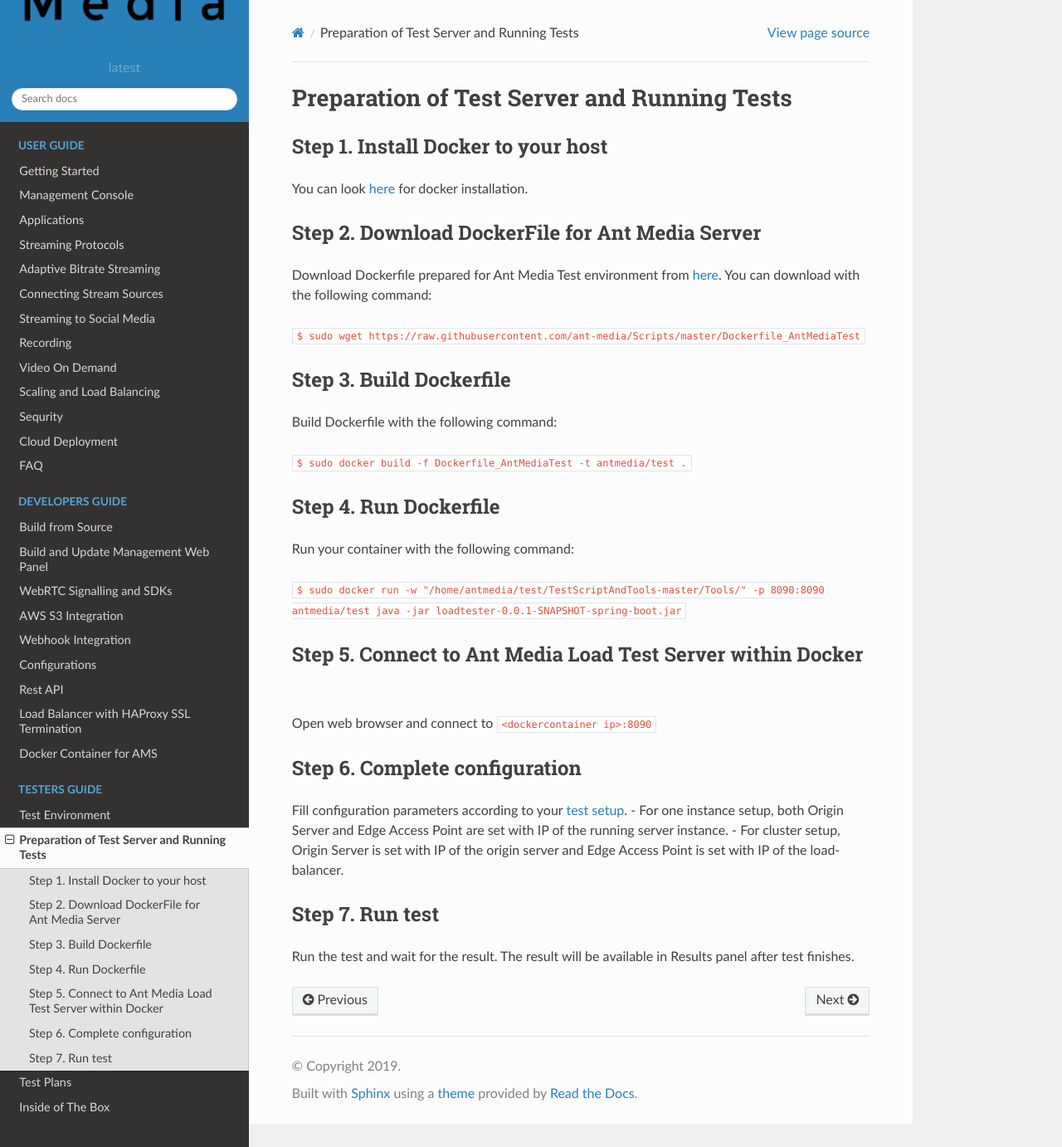
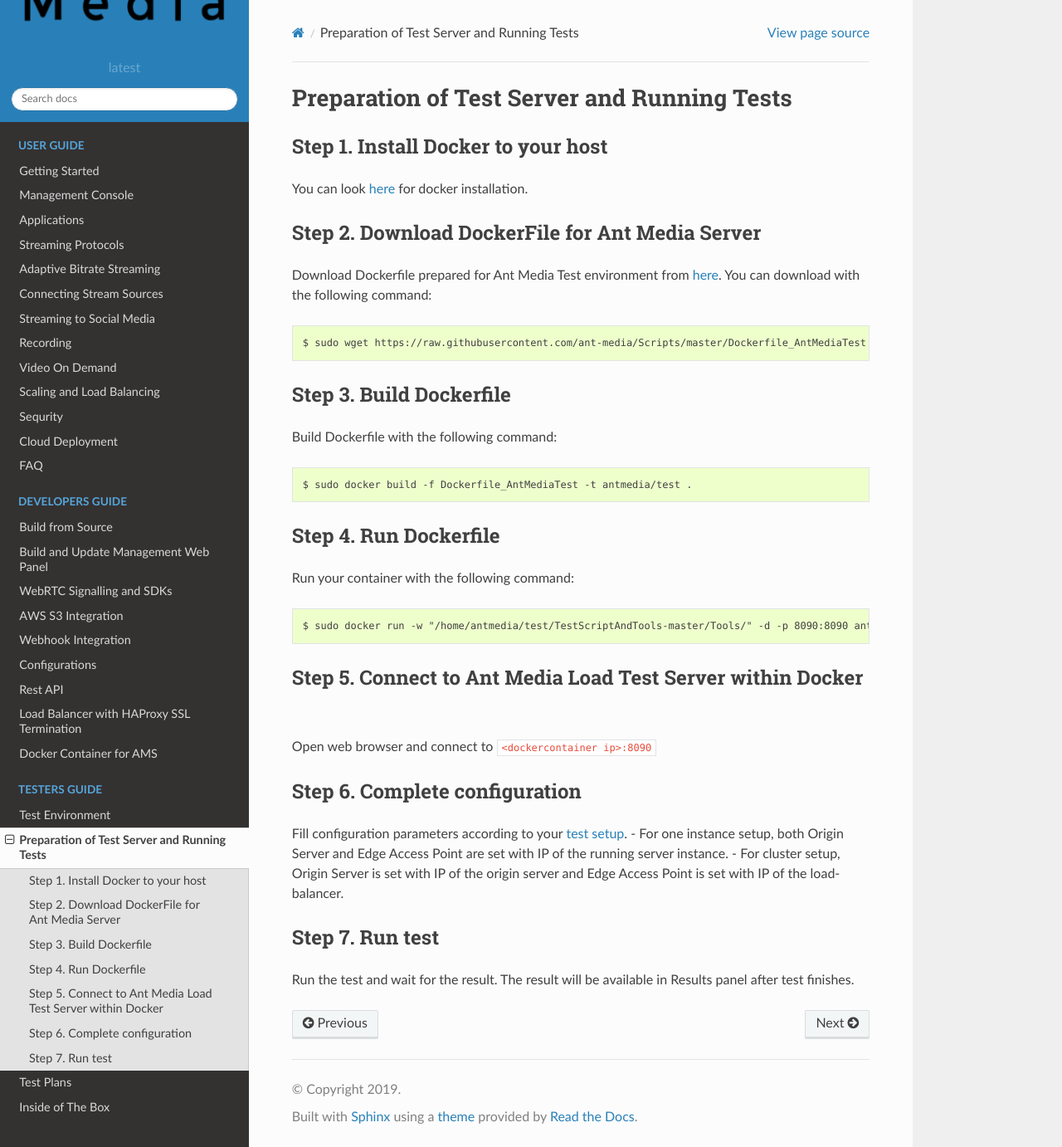
Before and after one commit to sachinmsahrma/Ant-Media-Docs, a Sphinx documentation site: the page built from docs/Preparation-of-Test-Server-and-Running-Tests.rst, in a window 1280 px wide and 1382 px high. Shown: the whole window at 83% size. Built offline with Sphinx 7.4.7 and the Read the Docs theme 2.0.0, drawn with Linux system fonts in a browser that asks for light colours.

```diff
--- a/docs/Preparation-of-Test-Server-and-Running-Tests.rst
+++ b/docs/Preparation-of-Test-Server-and-Running-Tests.rst
@@ -13,22 +13,25 @@ Step 2. Download DockerFile for Ant Media Server
 Download Dockerfile prepared for Ant Media Test environment from
 `here <https://github.com/ant-media/Scripts/blob/master/Dockerfile_AntMediaTest>`__.
 You can download with the following command:
+::
 
-``$ sudo wget https://raw.githubusercontent.com/ant-media/Scripts/master/Dockerfile_AntMediaTest``
+$ sudo wget https://raw.githubusercontent.com/ant-media/Scripts/master/Dockerfile_AntMediaTest
 
 Step 3. Build Dockerfile
 ~~~~~~~~~~~~~~~~~~~~~~~~
 
 Build Dockerfile with the following command:
+::
 
-``$ sudo docker build -f Dockerfile_AntMediaTest -t antmedia/test .``
+$ sudo docker build -f Dockerfile_AntMediaTest -t antmedia/test .
 
 Step 4. Run Dockerfile
 ~~~~~~~~~~~~~~~~~~~~~~
 
 Run your container with the following command:
+::
 
-``$ sudo docker run -w "/home/antmedia/test/TestScriptAndTools-master/Tools/" -p 8090:8090 antmedia/test java -jar loadtester-0.0.1-SNAPSHOT-spring-boot.jar``
+$ sudo docker run -w "/home/antmedia/test/TestScriptAndTools-master/Tools/" -d -p 8090:8090 antmedia/test java -jar loadtester-0.0.1-SNAPSHOT-spring-boot.jar
 
 Step 5. Connect to Ant Media Load Test Server within Docker
 ~~~~~~~~~~~~~~~~~~~~~~~~~~~~~~~~~~~~~~~~~~~~~~~~~~~~~~~~~~~
```
